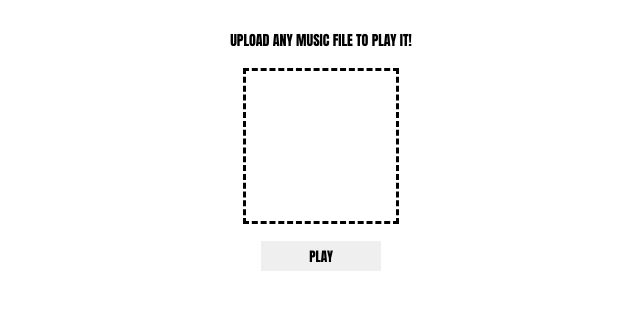
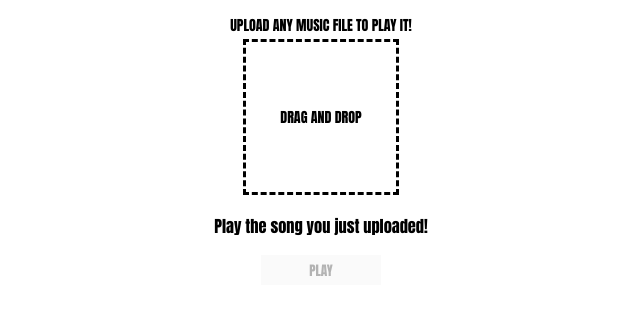
Before and after one commit to C-Lew-On-Truth/cloud-music-playlist, a plain HTML site: page index.html in a window 1280 px wide. Shown: the whole page, without its empty margins (319-959 px from the left). Drawn offline with Linux system fonts and the light colour scheme.

Commit message:
server side practice

```diff
--- a/index.css
+++ b/index.css
@@ -18,10 +18,30 @@
   width: 150px;
   height: 150px;
   border: dashed;
+  display:flex;
+  flex-direction:column;
+  align-item:center;
+  justify-content:center;
+}
+
+.drop-zone h5 {
+  font-family:impact;
+  font-size:14px;
+  text-align:center;
 }
 
 .stop {
-  display:none;
+  display: none;
+}
+
+.button-holder {
+  display: flex;
+  flex-direction: column;
+  align-items: center;
+  justify-self: space-evenly;
+  font-size: 14px;
+  margin: 0;
+  font-family: impact;
 }
 
 button {
--- a/index.html
+++ b/index.html
@@ -11,16 +11,20 @@
 
             <div class="audio-player">
               <h1>UPLOAD ANY MUSIC FILE TO PLAY IT!</h1>
-            <div class="drop-zone"></div>
+            <div class="drop-zone">
+              <h5> DRAG AND DROP</h5>
+            </div>
 
-             <div>
+             <div class="button-holder">
+                <h3>Play the song you just uploaded!</h3>
                <button class="play">PLAY</button>
                <button class="stop">STOP</button>
-
             </div>
             </div>
 
         </div>
+
+
         <script src="index.js"></script>
     </body>
 </html>
--- a/index.js
+++ b/index.js
@@ -3,6 +3,8 @@ const dropZone = document.querySelector(".drop-zone");
 let testAudio = document.querySelector(".test-audio");
 let play = document.querySelector(".play")
 let stop = document.querySelector(".stop")
+let button = document.querySelector("button")
+button.disabled = true;
 
 play.onclick = () => {
   testAudio.play()
@@ -39,7 +41,8 @@ dropZone.ondrop = (ev) => {
   request.onload = () => {
 
     setTimeout(() => {
-      dropZone.innerHTML = "MUSIC HAS BEEN UPLOADED"
+      dropZone.textContent = "MUSIC HAS BEEN UPLOADED"
+        button.disabled = false;
     }, 1000)
     setTimeout(() => {
       dropZone.innerHTML = ""
--- a/server-side/package.json
+++ b/server-side/package.json
@@ -4,11 +4,13 @@
   "description": "",
   "main": "index.js",
   "scripts": {
+    "dev": "nodemon server.js",
     "test": "echo \"Error: no test specified\" && exit 1"
   },
   "author": "",
   "license": "ISC",
   "dependencies": {
-    "express": "^4.18.2"
+    "express": "^4.18.2",
+    "nodemon": "^1.14.9"
   }
 }
```
Also changed, not shown: server-side/server.js (added, +11 -0 lines), 1 other file.
